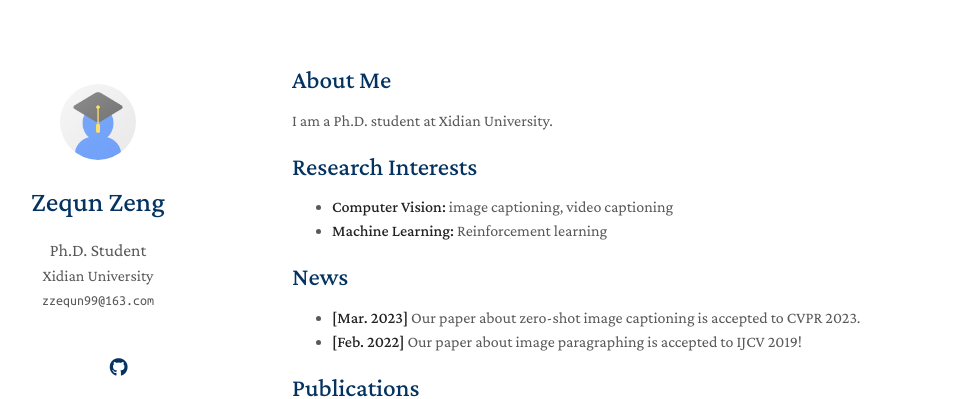
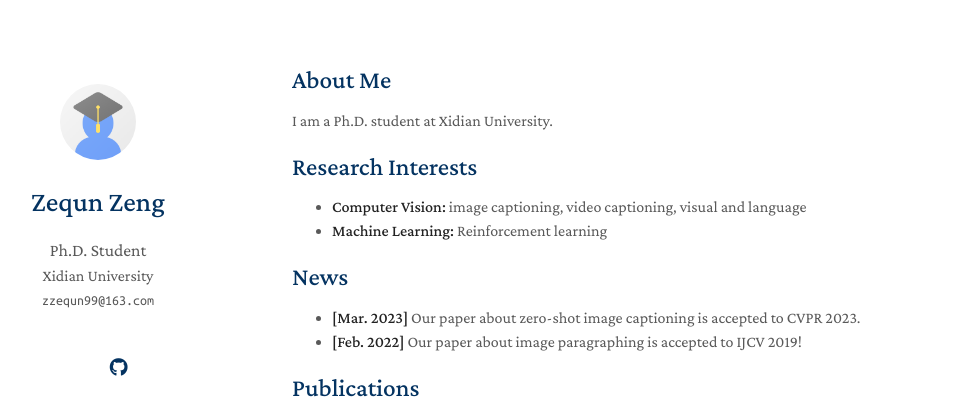
Before and after one commit to joeyz0z/joeyz0z.github.io, a Jekyll site: the page built from index.md, in a window 1280 px wide. Shown: the top 399 px of the page, without its empty margins (178-1134 px from the left). Built offline with Jekyll 4.4.1, drawn with Linux system fonts in a browser that asks for light colours; nearby versions of some CDN libraries; a style sheet for code colours, icons or effects is not loaded; our own code applies the rules of GitHub Pages for plain Markdown files.

Commit message:
Update index.md

```diff
--- a/index.md
+++ b/index.md
@@ -8,7 +8,7 @@ I am a Ph.D. student at Xidian University.
 
 ## Research Interests
 
-- **Computer Vision:** image captioning, video captioning
+- **Computer Vision:** image captioning, video captioning, visual and language
 - **Machine Learning:** Reinforcement learning
 
 ## News
```
